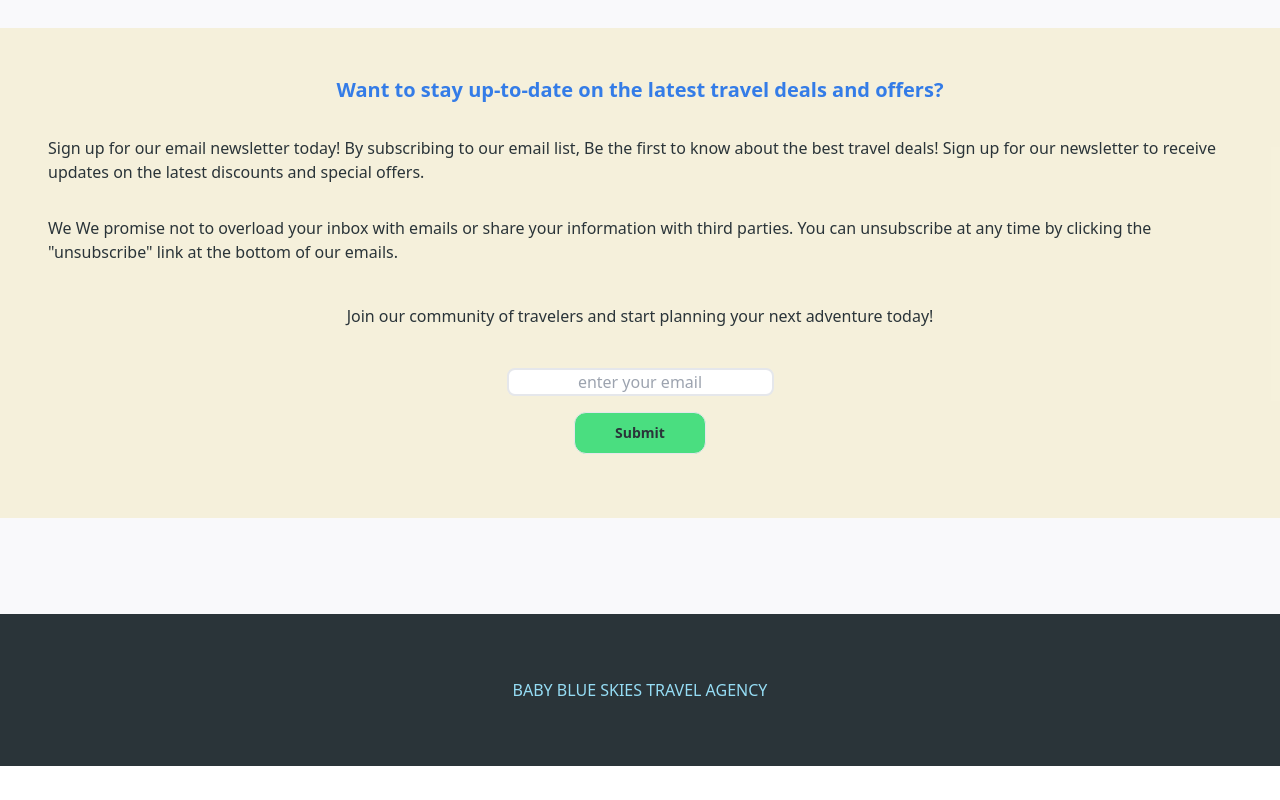
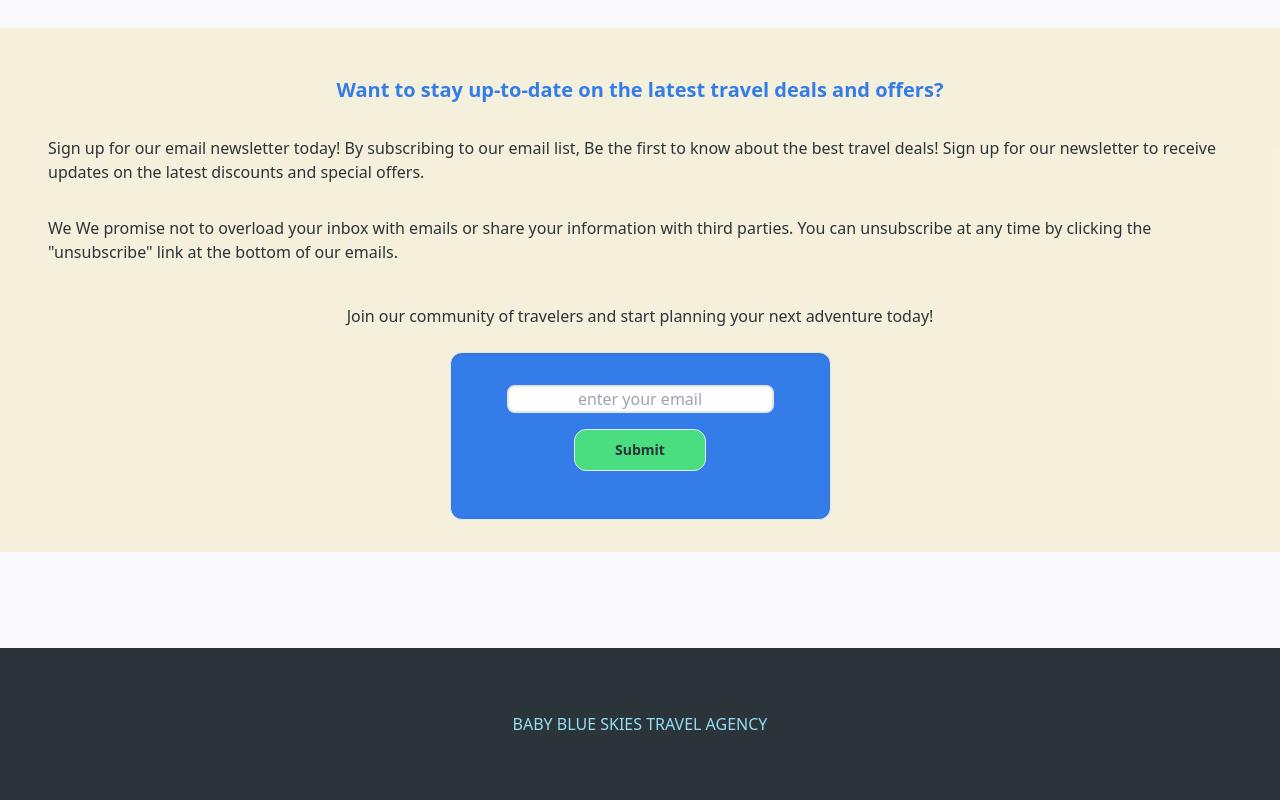
Before and after one commit to RMarmolejo90/Baby-Blue-Skies, a React (Vite) app in the folder front-end/: page / in a window 1280 px wide. Shown: the part 2648-3448 px from the top of the page. Before the commit the page ends 3414 px from the top, so only its background shows below. Built offline with nearby package versions, Linux system fonts and the light colour scheme.

Commit message:
styled emailList

```diff
--- a/front-end/src/components/emailList.jsx
+++ b/front-end/src/components/emailList.jsx
@@ -45,6 +45,7 @@ const EmailForm = () => {
       <p className='px-4 py-6'>
       Join our community of travelers and start planning your next adventure today!
       </p>
+      <div className='border rounded-xl px-6 py-4 shadow-inner bg-primary-dark'>
         <form onSubmit={formik.handleSubmit} className='p-4 flex flex-col items-center justify-center'>
           {/* <label htmlFor="email">Email Address:</label> */}
           <input
@@ -60,6 +61,7 @@ const EmailForm = () => {
           <button className='py-2 px-10 m-4 tracking-side leading-6 text-sm bg-green-400 font-semibold border rounded-xl' type="submit">Submit</button>
         </form>
       </div>
+    </div>
   );
 };
 
--- a/front-end/src/components/navbar.jsx
+++ b/front-end/src/components/navbar.jsx
@@ -20,7 +20,7 @@ export default function Navbar() {
         <h2 className='m-2 text-2xl font-bold text-primary-light'>Baby Blue Skies Travel</h2>
         <button className='ml-auto' onClick={handleMenuToggle}><FontAwesomeIcon className='fa-2x text-white-shade hover:text-secondary-dark m-4' icon={faBars}/></button>
       </div>
-      <div className={toggleMenu === 'active' ? "rounded-b-xl shadow-xl bg-dark-shade max-w-sm absolute top-20 right-0 z-20" : "hidden" }>
+      <div className={toggleMenu === 'active' ? " rounded-b-xl shadow-xl bg-dark-shade max-w-sm absolute top-20 right-0 z-20" : "hidden" }>
         <ul className='flex flex-col justify-end items-start p-6 text-white-shade'>
           <li className='hover:text-secondary-dark'><Link to='/about'>About</Link> </li>
           <li className='hover:text-secondary-dark'><Link to='/'>Home</Link></li>
```
Lines whose indentation alone changed are shown as unchanged.
